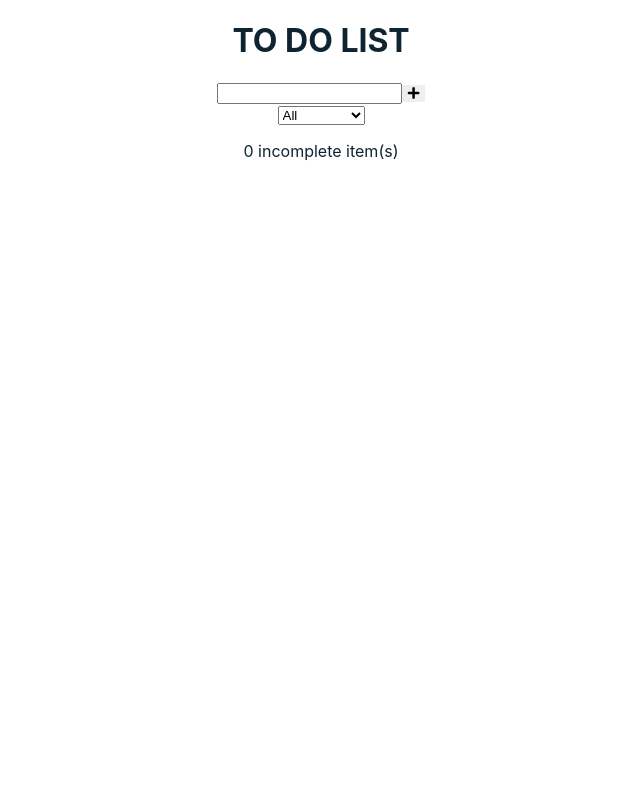
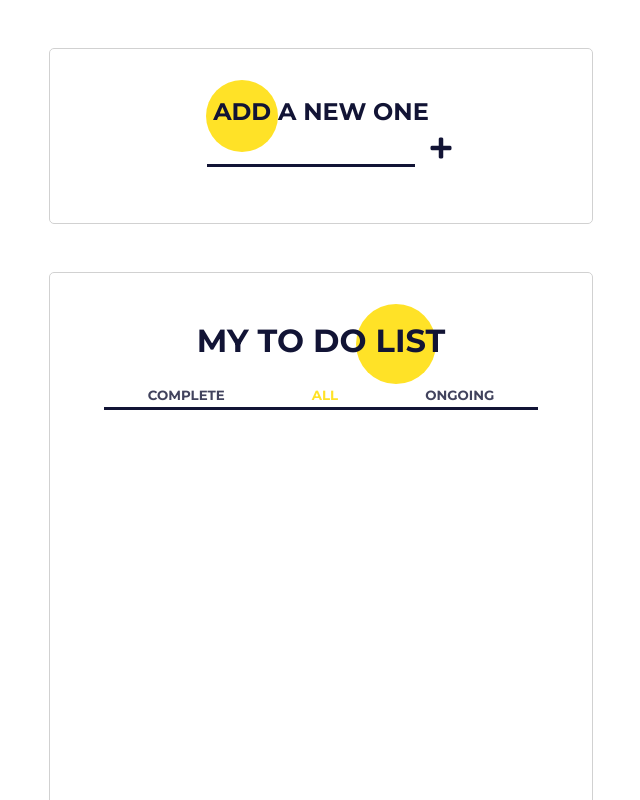
Before and after one commit to chevtong/intro-react, a React (Create React App) app: page / in a window 1280 px wide. Shown: the top 800 px of the page, without its empty margins (319-959 px from the left). Built offline with nearby package versions, Linux system fonts and the light colour scheme.

Commit message:
WIP-styling

```diff
--- a/public/index.html
+++ b/public/index.html
@@ -2,14 +2,14 @@
 <html lang="en">
   <head>
     <meta charset="utf-8" />
-    <link rel="icon" href="%PUBLIC_URL%/icon.png" />
+    <link rel="icon" href="%PUBLIC_URL%/list.png" />
     <meta name="viewport" content="width=device-width, initial-scale=1" />
     <meta name="theme-color" content="#000000" />
     <meta
       name="todo app"
       content="Looking for an application to mark down your daily task"
     />
-    <link rel="apple-touch-icon" href="%PUBLIC_URL%/icon.png" />
+    <link rel="apple-touch-icon" href="%PUBLIC_URL%/list.png" />
     <!--
       manifest.json provides metadata used when your web app is installed on a
       user's mobile device or desktop. See https://developers.google.com/web/fundamentals/web-app-manifest/
--- a/src/App.css
+++ b/src/App.css
@@ -1,33 +1,191 @@
-body{
-    /* background-color: #e8d5b7; */
-    color: #0e2431;
+@import url("https://fonts.googleapis.com/css2?family=Cabin:wght@400;700&family=Montserrat:wght@400;700&display=swap");
+/* font-family: 'Cabin', sans-serif;
+font-family: 'Montserrat', sans-serif; */
+* {
+  padding: 0;
+  margin: 0;
 }
 
-ul{
-    list-style-type: none;
+body {
+  /* background-color: #e8d5b7; */
+  font-family: "Montserrat", sans-serif;
+  color: #121435;
+}
+
+ul {
+  list-style-type: none;
+  margin-bottom: 2rem;
+  height: 50vh;
+  overflow-y: auto;
+}
+li {
+  width: 60%;
+  margin: auto;
+  display: grid;
+  grid-template-columns: 10% 70% 10% 10%;
+  align-content: end;
+  height: 4rem;
+  border-bottom: 2px solid #121435;
+  padding: .5rem 0;
 
 }
-li{
+ul::-webkit-scrollbar {
+    width: 0.3em;
+  }
+
+ul::-webkit-scrollbar-track {
+    -webkit-box-shadow: none;
+            box-shadow: none;
+  }
+
+ul::-webkit-scrollbar-thumb {
+    background-color: #121435;
+    height: 8px;
+    border-radius: 8px;
+  }
+
+button {
+  border: none;
+}
+h2.edit-title{
+    margin: 1rem 0;
+}
+p.completed-todo{
+    text-transform: capitalize;
+    font-size: 1.5rem;
+}
+p.incomplete-todo{
+    opacity: .5;
+    text-transform: capitalize;
+    font-size: 1.5rem;
+}
+p.todo-countdown{
+    text-transform: capitalize;
+    font-size: smaller;
 
 }
-button{
-    border: none;
+.addtodo-btn, .edit-btn, .trash-btn, .goback-btn, .editsubmit-btn{
+  background-color: transparent;
 }
-button.addtodo-btn{
-
+.addtodo-btn i  {
+  font-size: 1.5rem;
+  color: #121435;
+}
+.addtodo-btn i:hover, .edit-btn i:hover, .trash-btn i:hover, .goback-btn i:hover, .editsubmit-btn i:hover {
+  color: #ffe227;
+}
+.edit-btn i, .trash-btn i{
+    font-size: 1rem;
+    color: #121435;
+}
+.goback-btn i, .editsubmit-btn i{
+    font-size: 1.2rem;
+    color: #121435;
 }
 
-.newitem-input{
+.categories-btns {
+  display: flex;
+  justify-content: space-around;
+  width: 80%;
+  margin: 1.5rem auto;
+  padding: 0.2rem 0;
+  border-bottom: 3px solid #121435;
+}
+.active-btn,
+.idle-btn {
+  background-color: transparent;
+  /* margin: 0 1rem; */
+  text-transform: uppercase;
+  font-family: "Montserrat", sans-serif;
+  font-weight: 600;
+  color: #ffe227;
+}
+.idle-btn {
+  color: #121435;
+  opacity: 0.8;
+}
 
+.newitem-input, .edit-input {
+  border: none;
+  border-bottom: 3px solid #121435;
+  background-color: transparent;
+  padding: 0.5rem 0.5rem 0.2rem 0.5rem;
+  margin: 0.5rem 1rem;
+  font-size: 1rem;
+  font-family: "Montserrat", sans-serif;
+  color:#121435;
+  text-align: center;
+  font-weight: 500;
+  text-transform: capitalize;
 }
-input:focus{
-    outline:none;
+input:focus,
+button:focus {
+  outline: none;
 }
-input[type="checkbox"]{
 
+input[type="checkbox"] {
+  width: 30px;
+  height: 30px;
+  /* margin-right: 8px; */
+  cursor: pointer;
+  font-size: 17px;
+  visibility: hidden;
 }
-.App{
-    width: 50%;
-    margin: auto;
-    text-align: center;
+
+input[type="checkbox"]:after {
+  content: " ";
+  background-color: transparent;
+  display: inline-block;
+  /* margin-left: 10px; */
+  /* padding-bottom: 5px; */
+  color: #121435;
+  width: 1.5rem;
+  height: 1.5rem;
+  visibility: visible;
+  border: 2px solid #121435;
+  /* padding-left: 3px;  */
+  border-radius: 50%;
 }
+input[type="checkbox"]:checked:after {
+  content: " \2714";
+  /* padding: -5px; */
+  background-color: #ffe227;
+}
+
+.App {
+  width: 50%;
+  margin: auto;
+  text-align: center;
+}
+
+.form,
+.list {
+  border: 1px solid #d1d1d1;
+  border-radius: 5px;;
+  margin: 3rem;
+  padding: 3rem 0;
+}
+.edit-template{
+    margin: 2rem 0;
+}
+
+.circle1 {
+  background: #ffe227;
+  height: 4.5rem;
+  width: 4.5rem;
+  position: fixed;
+  top: 10%;
+  left: 41%;
+  border-radius: 50%;
+  z-index: -1;
+}
+.circle2 {
+    background: #ffe227;
+    height: 5rem;
+    width: 5rem;
+    position: fixed;
+    top: 38%;
+    right: 41%;
+    border-radius: 50%;
+    z-index: -1;
+  }
--- a/src/App.js
+++ b/src/App.js
@@ -37,13 +37,12 @@ function App() {
 
   return (
     <div className="App">
-      <h1>TO DO LIST</h1>
+
 
       <Form
         //need to pass the props to the components, so we can use inside it
         todos={todos}
         setTodos={setTodos}
-        setStatusDisplay={setStatusDisplay}
       />
 
       <List
--- a/src/components/Form.js
+++ b/src/components/Form.js
@@ -2,7 +2,7 @@ import React, { useRef } from "react";
 import { v4 as uuidv4 } from "uuid";
 
 //get the props from App.js, will need both todos and setTodos here
-const Form = ({ todos, setTodos, setStatusDisplay }) => {
+const Form = ({ todos, setTodos }) => {
 
   //useRef can take the entry of the input
   const inputRef = useRef();
@@ -24,18 +24,14 @@ const Form = ({ todos, setTodos, setStatusDisplay }) => {
     inputRef.current.value = null;
   };
 
-  //get the display of statusDisplay - (all/complete/incomplete) from the dropdown menu
-  //update it in the state and show the corresponding categorized todo items
-  //refer to filterHandler in the List
-  const selectHandler = (e) => {
-    //console.log(e.target.value)
-    setStatusDisplay(e.target.value);
-  };
 
 
   return (
     <div className="form">
+      <div className="circle1"></div>
+      <div className="circle2"></div>
 
+      <h2>ADD A NEW ONE</h2>
       <input
         className="newitem-input"
         type="text"
@@ -48,13 +44,7 @@ const Form = ({ todos, setTodos, setStatusDisplay }) => {
         <i className="fas fa-plus"></i>
       </button>
 
-      <div className="select">
-        <select onChange={selectHandler}>
-          <option value="all">All</option>
-          <option value="complete">complete</option>
-          <option value="incomplete">incomplete</option>
-        </select>
-      </div>
+
 
     </div>
   );
--- a/src/components/List.js
+++ b/src/components/List.js
@@ -4,6 +4,7 @@ function List({
   todos,
   setTodos,
   statusDisplay,
+  setStatusDisplay,
   categorizedTodos,
   setCategorizedTodos,
   isEditing,
@@ -40,6 +41,14 @@ function List({
     //without setTodos, the UI of checkbox will not be changed
     //since we set the input checked value to {todo.complete}
     setTodos(newArray);
+  };
+
+  //get the display of statusDisplay - (all/complete/incomplete) from the dropdown menu
+  //update it in the state and show the corresponding categorized todo items
+  //refer to filterHandler in the List
+  const selectHandler = (e) => {
+    //console.log(e.target.value)
+    setStatusDisplay(e.target.value);
   };
 
   //categorized all the items in todos according to the statuDisplay
@@ -97,17 +106,41 @@ function List({
   //viewTemplate will be shown when isEditing state is false
   //the default of isEditing = false
   const viewTemplate = (
-    <div className="list">
+    <div>
+      <div className="categories-btns">
+        <button
+          onClick={selectHandler}
+          className={statusDisplay == "complete" ? "active-btn" : "idle-btn"}
+          value="complete"
+        >
+          complete
+        </button>
+        <button
+          onClick={selectHandler}
+          className={statusDisplay == "all" ? "active-btn" : "idle-btn"}
+          value="all"
+        >
+          All
+        </button>
+        <button
+          onClick={selectHandler}
+          className={statusDisplay == "incomplete" ? "active-btn" : "idle-btn"}
+          value="incomplete"
+        >
+          ongoing
+        </button>
+      </div>
       <ul>
         {categorizedTodos.map((todo) => (
           <li key={todo.id}>
             <input
-              checked={todo.complete}
+              className="checkbox1"
+              checked={todo.complete }
               onChange={() => completeHandler(todo.id)}
               type="checkbox"
             />
 
-            {todo.name}
+            <p className={todo.complete ? "incomplete-todo" : "completed-todo"}>{todo.name}</p>
 
             <button
               //1: change isEditing=true to switch to the editTemplate
@@ -131,7 +164,9 @@ function List({
         ))}
       </ul>
 
-      <p>{todos.filter((todo) => !todo.complete).length} incomplete item(s) </p>
+      <p className="todo-countdown">
+        {todos.filter((todo) => !todo.complete).length} incomplete item(s){" "}
+      </p>
     </div>
   );
 
@@ -139,10 +174,13 @@ function List({
   //editItem state is updated when the user click on the Edit btn on viewTemplate,
   //which execute the editItemHandler()
   const editingTemplate = (
-    <div>
-
+    <div className="edit-template">
       {editItem.map((todo) => (
         <div key={todo.id}>
+          <h2 className="edit-title">EDIT ITEM</h2>
+          <button onClick={() => setIsEditing(false)} type="submit" className="goback-btn">
+          <i class="fas fa-arrow-left"></i>
+          </button>
           <input
             className="edit-input"
             type="text"
@@ -154,11 +192,9 @@ function List({
               }
             }}
           />
-          <button onClick={() => setIsEditing(false)} type="submit">
-            Cancel
-          </button>
-          <button onClick={() => editSubmitHandler(todo.id)} type="submit">
-            Edit
+
+          <button onClick={() => editSubmitHandler(todo.id)} type="submit" className="editsubmit-btn">
+          <i class="far fa-check-circle"></i>
           </button>
         </div>
       ))}
@@ -166,7 +202,13 @@ function List({
   );
 
   //conditional rendering according to the isEditing = true/false
-  return <div>{isEditing ? editingTemplate : viewTemplate}</div>;
+  return (
+    <div className="list">
+      <h1 className="title-list">MY TO DO LIST</h1>
+
+      {isEditing ? editingTemplate : viewTemplate}
+    </div>
+  );
 }
 
 export default List;
```
Also changed, not shown: public/icon.png (deleted), public/list.png (added), public/manifest.json.
